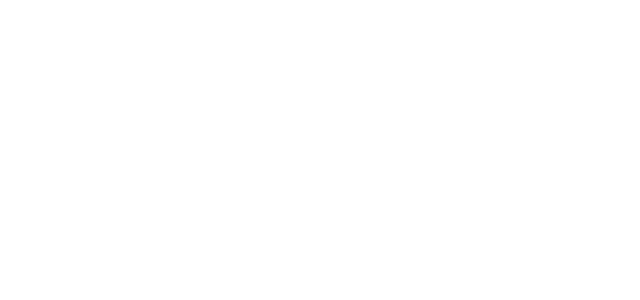
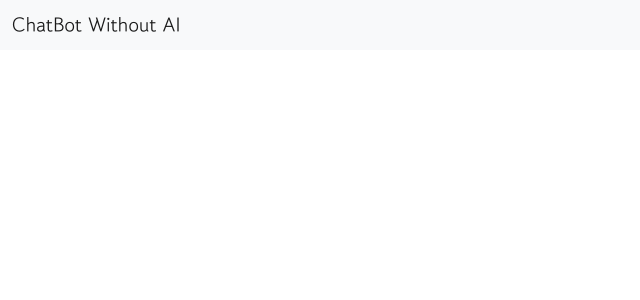
Before and after one commit to snehalgaikwad718/chatbot-snehal-edusera, a React (Create React App) app: page / in a window 1280 px wide. Shown: the top 300 px of the page, without its empty margins (0-640 px from the left). Built offline with nearby package versions, Linux system fonts and the light colour scheme.

Commit message:
Included Bootstrap header.

```diff
--- a/src/components/App.js
+++ b/src/components/App.js
@@ -1,10 +1,11 @@
 import React, { Component } from 'react'
+import Header from './Bootstrap/Header'
 
 class App extends Component {
   render() {
     return (
-      <div classname="App">
-
+      <div className="App">
+        <Header>ChatBot Without AI</Header>
       </div>
     )
   }
```
